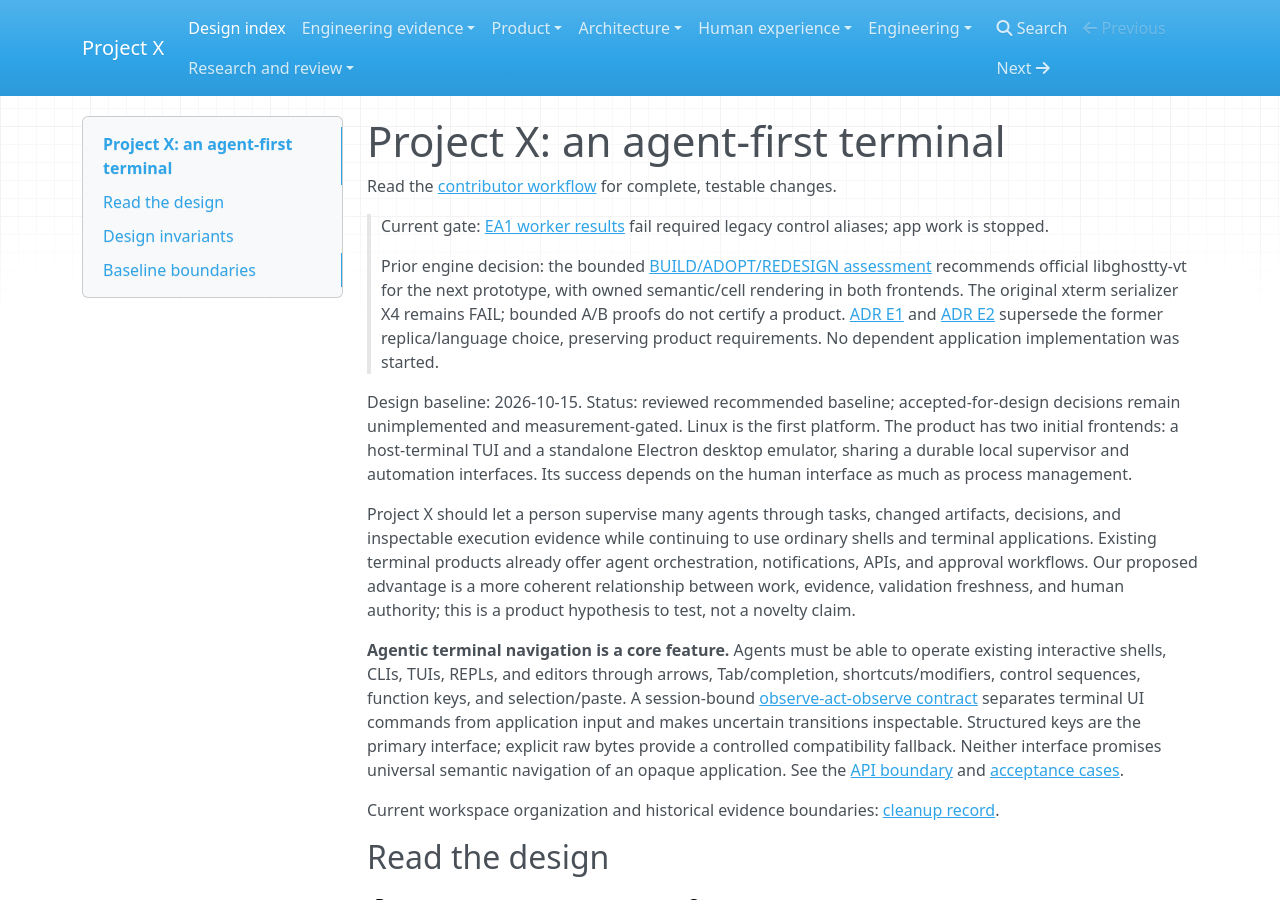
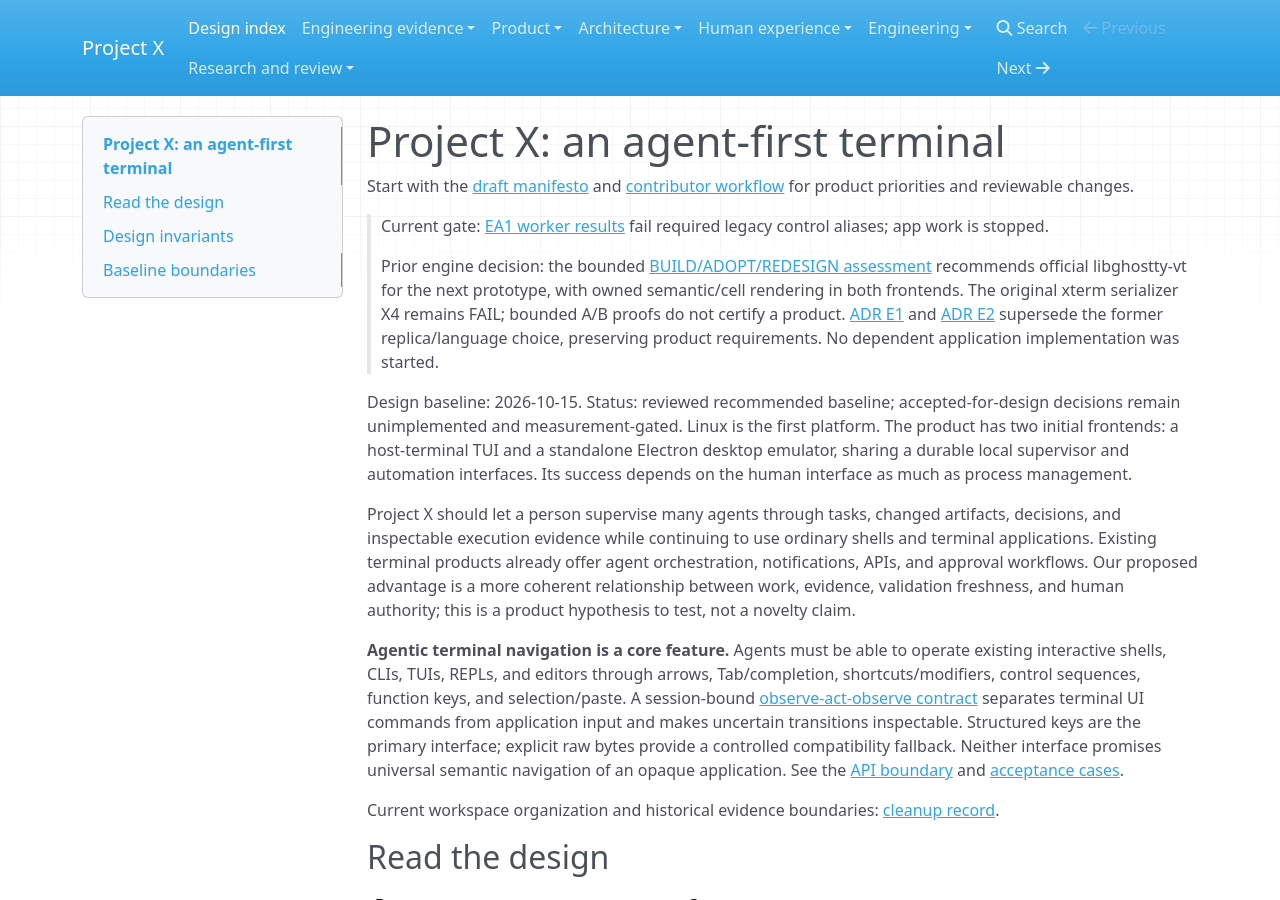
Before and after one commit to whoodes/namtab, an MkDocs documentation site: the page built from docs/index.md, in a window 1280 px wide and 900 px high. Built offline with MkDocs 1.6.1, drawn with Linux system fonts in a browser that asks for light colours; nearby versions of some CDN libraries.

Commit message:
Define the terminal manifesto and responsiveness principles
Add a draft north star for excellent human and agent interaction, both initial frontends, supervision, truthful evidence and controlled handoff. Make responsiveness an architecture requirement while separating terminal latency from model inference and referencing existing provisional G6 budgets.

Documentation-only diff. Strict docs and the isolated foundation/preservation checks pass. EA1 and original X4 remain FAIL; no benchmark, implementation or engine decision changes.

```diff
--- a/docs/index.md
+++ b/docs/index.md
@@ -1,6 +1,6 @@
 # Project X: an agent-first terminal
 
-Read the [contributor workflow](engineering/contributing.md) for complete, testable changes.
+Start with the [draft manifesto](product/manifesto.md) and [contributor workflow](engineering/contributing.md) for product priorities and reviewable changes.
 
 > Current gate: [EA1 worker results](engineering/21-ea1-native-worker-results.md) fail required legacy control aliases; app work is stopped.
 
--- a/mkdocs.yml
+++ b/mkdocs.yml
@@ -26,6 +26,7 @@
       - "BUILD / ADOPT / REDESIGN": "engineering/19-engine-build-adopt-redesign-assessment.md"
       - "Foundation and gate results": "engineering/18-foundation-gate-results.md"
   - "Product":
+      - "Draft manifesto": "product/manifesto.md"
       - "Scope and supervision": "product/01-product-and-supervision.md"
       - "Evidence and coordination": "product/02-work-evidence-and-coordination.md"
   - "Architecture":
```
Also changed, not shown: README.md (+2 -2 lines), docs/engineering/16-test-and-ci-strategy.md (+2 -0 lines), docs/product/manifesto.md (added, +15 -0 lines).
